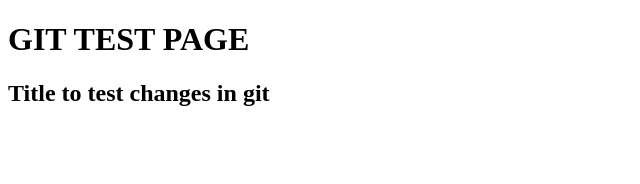
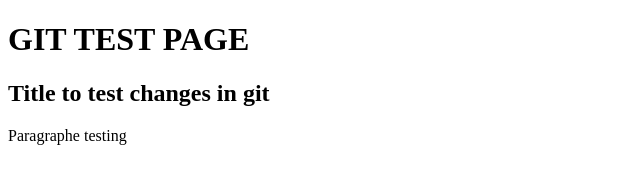
Before and after one commit to omardwwm/gitCourses, a plain HTML site: page index.html in a window 1280 px wide. Shown: the whole page, without its empty margins (0-640 px from the left). Drawn offline with Linux system fonts and the light colour scheme.

Commit message:
modifying app.js

```diff
--- a/app.js
+++ b/app.js
@@ -0,0 +1 @@
+console.log('hello from git');
--- a/index.html
+++ b/index.html
@@ -9,6 +9,9 @@
 <body>
     <h1>GIT TEST PAGE </h1>
     <h2>Title to test changes in git</h2>
+    <p>
+        Paragraphe testing
+    </p>
 
 </body>
 </html>
```
